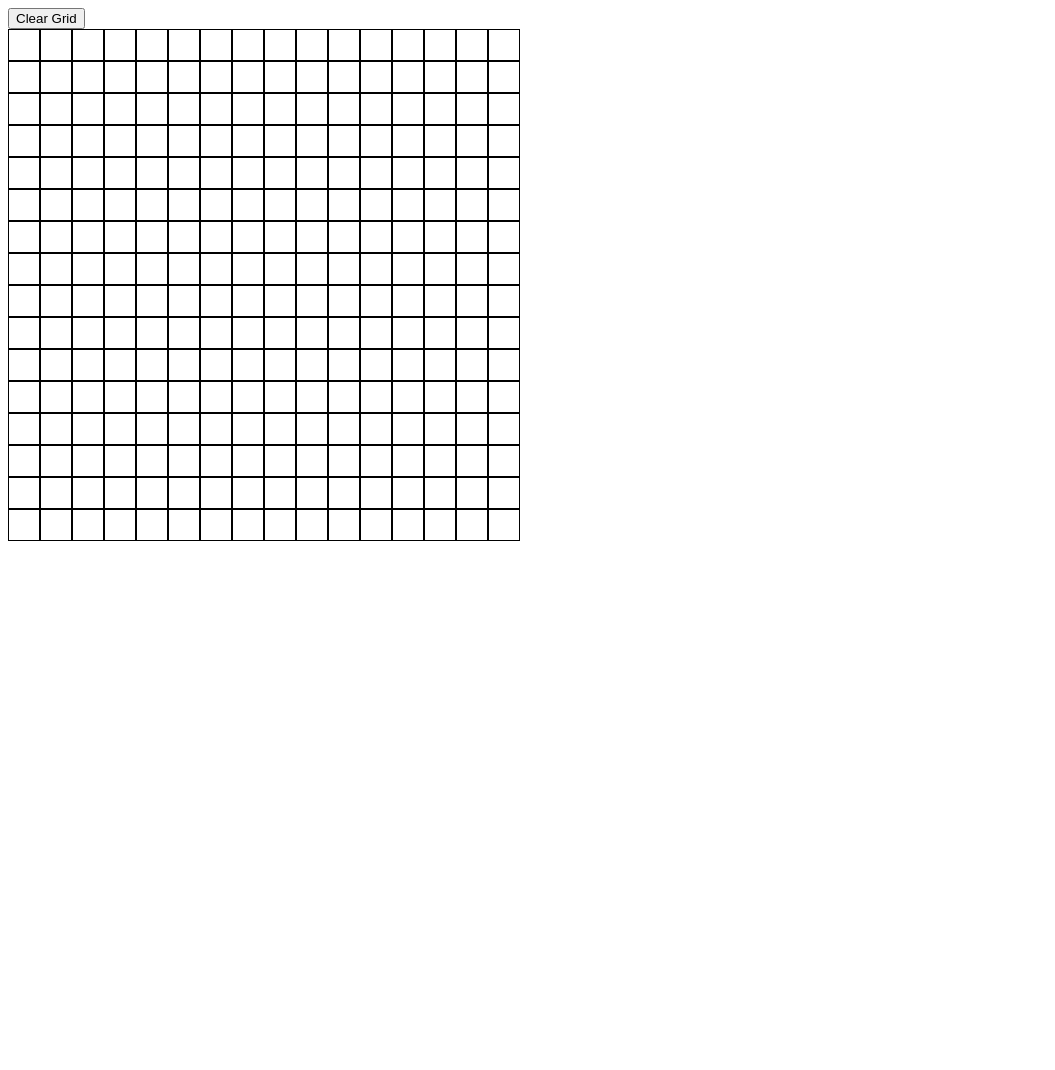
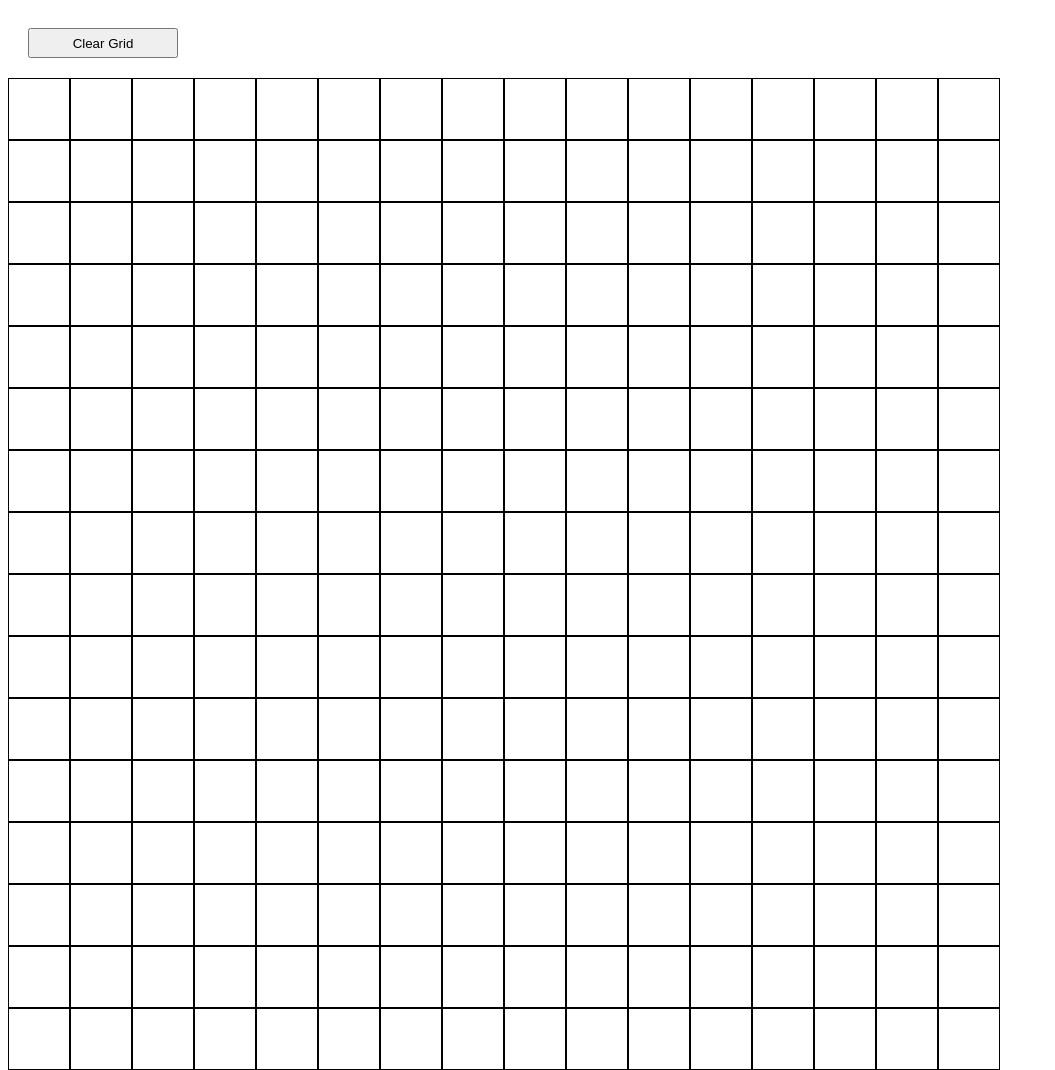
Before and after one commit to DuaneGabel/the_odin_project, a plain HTML site: page sketch-pad/index.html in a window 1280 px wide. Shown: the whole page, without its empty margins (0-1055 px from the left). Before the commit the page ends 800 px from the top, so only its background shows below. Drawn offline with nearby package versions, Linux system fonts and the light colour scheme.

Commit message:
Sketch pad update

```diff
--- a/sketch-pad/jquery.js
+++ b/sketch-pad/jquery.js
@@ -1,5 +1,8 @@
 $(document).ready(function () {
     function createGrid(numCells) {
+//        var cellDim = $('#container').width() / numCells;
+        var cellDim = 960 / numCells;
+
         for (i = 0; i < numCells; i++) {
             $('#container').append('<div class="row">');
 
@@ -7,6 +10,8 @@ $(document).ready(function () {
                 $('#container').append('<div class="cell">');
             }
         }
+
+        $('.cell').css({'width': cellDim, 'height': cellDim});
 
         $('.cell').hover(function() {
             $(this).addClass('hover');
@@ -19,7 +24,7 @@ $(document).ready(function () {
         $('.row').remove();
         $('.cell').remove();
 
-        var newNumCells = prompt("Enter number of cells");
+        var newNumCells = prompt("Enter the number of cells for new grid");
 
         $(createGrid(newNumCells));
     });
--- a/sketch-pad/style.css
+++ b/sketch-pad/style.css
@@ -1,11 +1,19 @@
+button {
+    margin: 20px;
+    text-align: center;
+    width: 150px;
+    height: 30px;
+}
+
+#container {
+    text-align: center;
+}
 
 .row {
     clear: both;
 }
 
 .cell {
-    width: 30px;
-    height: 30px;
     border: 1px solid black;
     float: left;
 }
```
